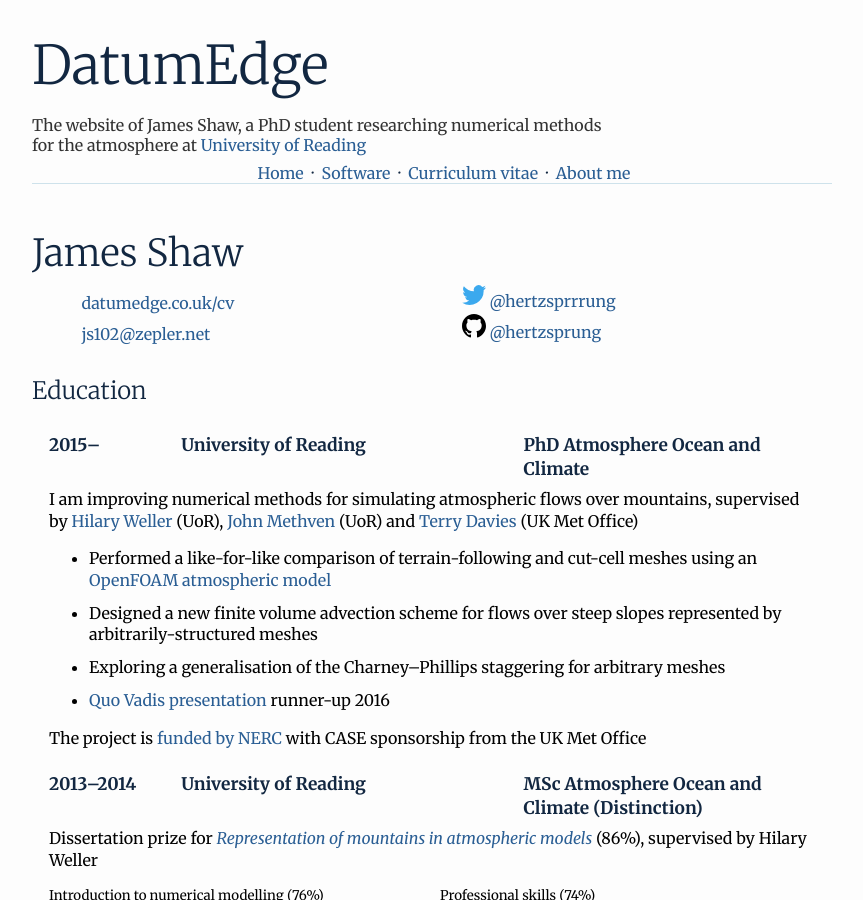
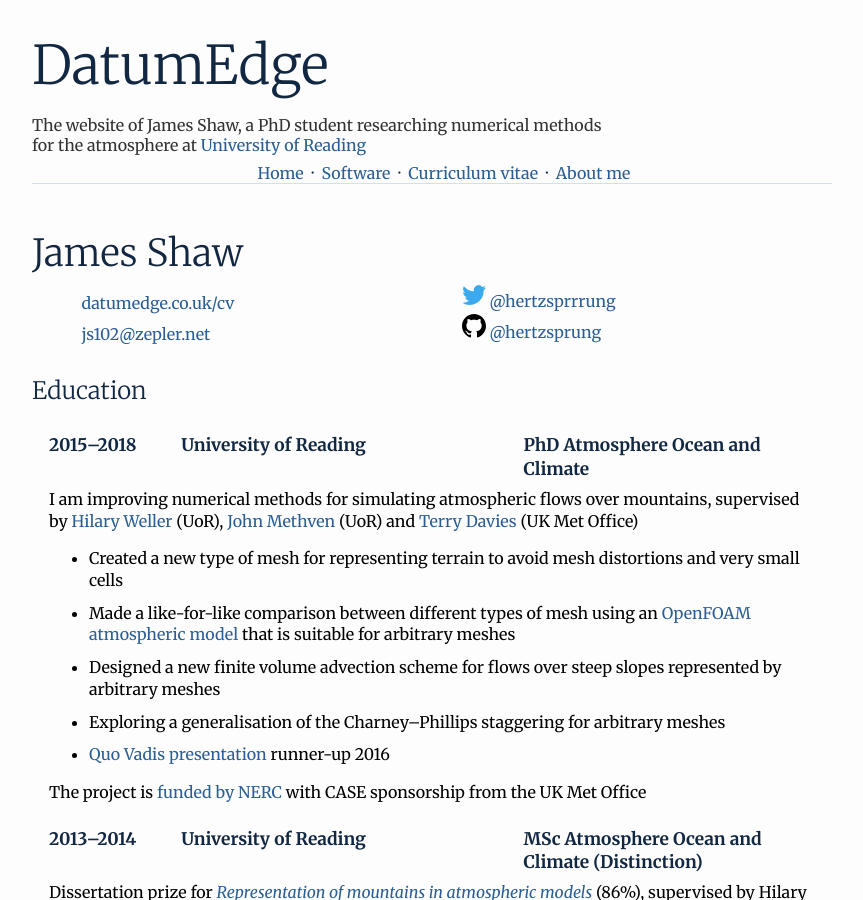
Before and after one commit to hertzsprung/hertzsprung.github.io, a Jekyll site: the page built from cv/index.html, in a window 1280 px wide and 900 px high. Shown: the whole window, without its empty margins (208-1071 px from the left). Built offline with Jekyll 4.4.1, drawn with Linux system fonts in a browser that asks for light colours; some of the changed text lies outside the part shown.

Commit message:
add another PhD bullet, shorten some workshops

```diff
--- a/cv/index.html
+++ b/cv/index.html
@@ -43,12 +43,13 @@ extra_css: cv.css
 <h2>Education</h2>
 <table class="cv">
   <tbody>
-    <tr class="heading"><td>2015&ndash;</td><td>University of Reading</td><td>PhD Atmosphere Ocean and Climate</td></tr>
+    <tr class="heading"><td>2015&ndash;2018</td><td>University of Reading</td><td>PhD Atmosphere Ocean and Climate</td></tr>
     <tr><td colspan="3" class="detail">
       <p class="headline">I am improving numerical methods for simulating atmospheric flows over mountains, supervised by <a href="http://www.met.reading.ac.uk/userpages/sws02hs.php">Hilary Weller</a> (UoR), <a href="http://www.met.reading.ac.uk/userpages/swrmethn.php">John Methven</a> (UoR) and <a href="http://www.metoffice.gov.uk/research/people/terry-davies">Terry Davies</a> (UK Met Office)</p>
       <ul>
-        <li>Performed a like-for-like comparison of terrain-following and cut-cell meshes using an <a href="https://github.com/AtmosFOAM/AtmosFOAM">OpenFOAM atmospheric model</a></li>
-        <li>Designed a new finite volume advection scheme for flows over steep slopes represented by arbitrarily-structured meshes</li>
+        <li>Created a new type of mesh for representing terrain to avoid mesh distortions and very small cells</li>
+        <li>Made a like-for-like comparison between different types of mesh using an <a href="https://github.com/AtmosFOAM/AtmosFOAM">OpenFOAM atmospheric model</a> that is suitable for arbitrary meshes</li>
+        <li>Designed a new finite volume advection scheme for flows over steep slopes represented by arbitrary meshes</li>
         <li>Exploring a generalisation of the Charney&ndash;Phillips staggering for arbitrary meshes</li>
         <li><a href="../talks/quo-vadis2015.pptx">Quo Vadis presentation</a> runner-up 2016</li>
       </ul>
@@ -165,10 +166,10 @@ extra_css: cv.css
     <tr><td>June 2017</td><td>Participant</td><td><a href="https://www.software.ac.uk/c4rr">Docker containers for reproducible research, Software Sustainability Institute, University of Cambridge</a></td></tr>
     <tr><td>April 2017</td><td><a href="https://doi.org/10.6084/m9.figshare.4833554.v2">Speaker</a></td><td><a href="https://pdes2017.sciencesconf.org">PDEs on the sphere, École normale supérieure, Paris</a></td></tr>
     <tr><td>March 2017</td><td>Attendee</td><td><a href="https://blogs.reading.ac.uk/open-research/open-in-practice-inspirations-strategies-and-methods-for-open-research/">Open in practice: Inspirations, strategies and methods for open research, University of Reading</a></td></tr>
-  <tr><td>February 2017</td><td><a href="https://doi.org/10.6084/m9.figshare.4652410.v1">Invited speaker</a></td><td><a href="http://mpecdt.org/gfdnumericsfeb2017/">Workshop on numerical methods for geophysical fluid dynamics, Imperial College London</a></td></tr>
+  <tr><td>February 2017</td><td><a href="https://doi.org/10.6084/m9.figshare.4652410.v1">Invited speaker</a></td><td><a href="http://mpecdt.org/gfdnumericsfeb2017/">Numerical methods for geophysical fluid dynamics, Imperial College London</a></td></tr>
   <tr><td>January 2017</td><td>Participant</td><td><a href="https://www.eventbrite.co.uk/e/research-software-management-sharing-and-sustainability-workshop-tickets-29224950614">Research software management, sharing and sustainability, British Library</td></tr>
   <tr><td>December 2016</td><td><a href="https://doi.org/10.6084/m9.figshare.4307957.v1">Invited speaker</a></td><td><a href="https://www.rmets.org/events/meteorological-research-within-university-reading-2016">South-East local centre meeting, Royal Meteorological Society</a></li>
-  <tr><td>October 2016</td><td><a href="../ecmwfnumerics2016">Speaker</a></td><td><a href="http://www.ecmwf.int/en/learning/workshops-and-seminars/workshop-numerical-and-computational-methods-simulation-all-scale-geophysical-flows">Workshop on numerical and computational methods for simulation of all-scale geophysical flows, ECMWF</a></tr>
+  <tr><td>October 2016</td><td><a href="../ecmwfnumerics2016">Speaker</a></td><td><a href="http://www.ecmwf.int/en/learning/workshops-and-seminars/workshop-numerical-and-computational-methods-simulation-all-scale-geophysical-flows">Numerical and computational methods for simulation of all-scale geophysical flows, ECMWF</a></tr>
   <tr><td>May 2016</td><td><a href="http://connection.sagepub.com/blog/sage-connection/2016/07/27/approaching-peer-review-for-the-first-time-3-tips-from-an-early-career-researcher/">Participant</a></td><td><a href="http://archive.senseaboutscience.org/pages/peer-review-the-nuts-bolts-may-2016.html">Peer review: the nuts and bolts, Sense about Science</a></td></tr>
   <tr><td>November 2015</td><td>Attendee</td><td>GungHo workshop on next generation weather and climate prediction, UK Met Office</td></tr>
   <tr><td>June 2015</td><td>Attendee</td><td><a href="http://www.met.reading.ac.uk/hoskins/">Hoskins@70, University of Reading</a></td></tr>
```
